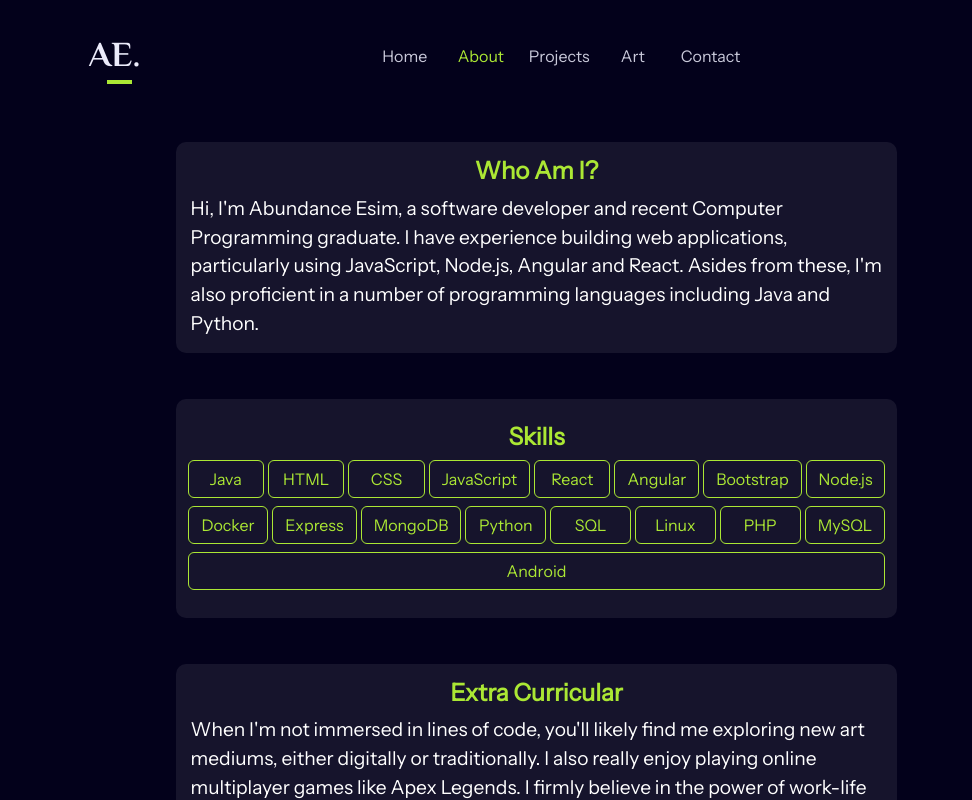
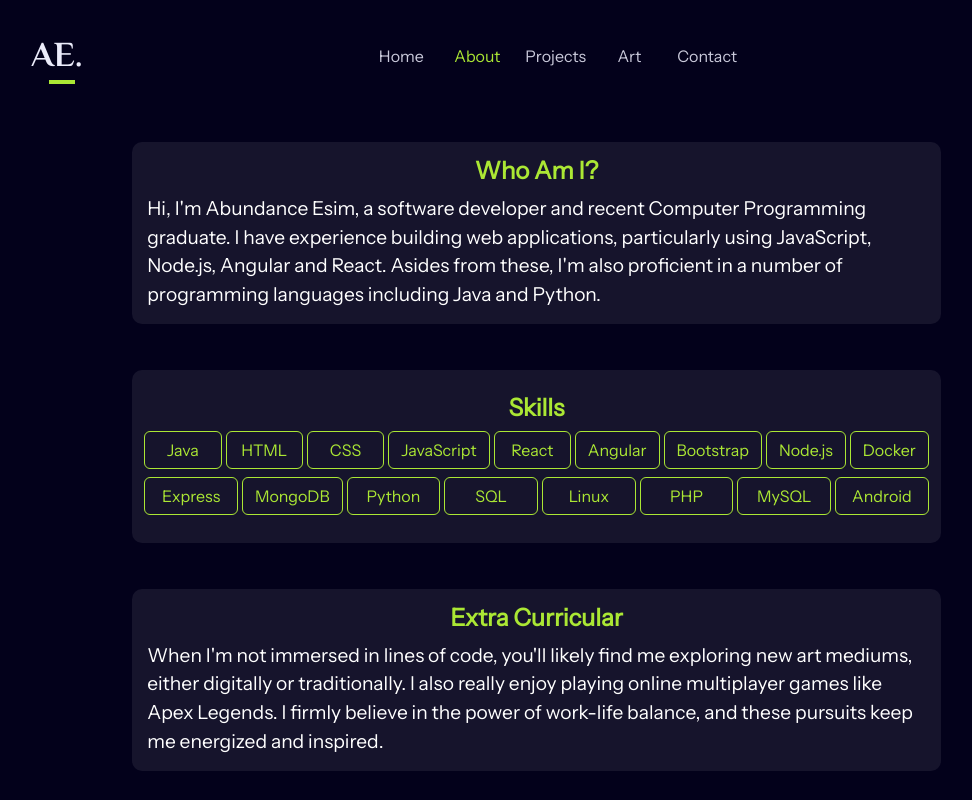
Before and after one commit to abundanceesim/website-portfolio, a React (Create React App) app in the folder client/: page /about in a window 1280 px wide. Shown: the top 800 px of the page, without its empty margins (96-1068 px from the left). Built offline with nearby package versions, Linux system fonts and the light colour scheme.

Commit message:
Modify style for increased responsiveness

```diff
--- a/client/src/App.css
+++ b/client/src/App.css
@@ -442,7 +442,7 @@ ul.nav-menu > a {
     right: 0rem;
     text-align: center;
     overflow: hidden;
-    padding-top: 50%;
+    padding-top: 45%;
   }
 
   .mob-nav-item {
@@ -629,10 +629,20 @@ ul.nav-menu > a {
   }
 }
 
-@media only screen and (min-width: 768px), (min-width: 940px){
+/* @media only screen and (min-width: 768px), (min-width: 940px){
   .project-row {
     justify-content: center;
   }
+}  */
+
+@media only screen and (min-width: 768px) and (max-width: 1400px){
+  #page-container {
+      width: 84vw;
+    }
+
+    .project-row {
+      justify-content: center;
+    }
 }
 
 /*---------About page----------------------*/
--- a/client/src/pages/Artworks.jsx
+++ b/client/src/pages/Artworks.jsx
@@ -2,7 +2,6 @@ import Artwork from '../components/Artwork'
 import artworks from '../components/allArtworks'
 
 export default function Artworks() {
-  // console.log(artworks);
   return (
     <>
       {artworks.length > 0 ? (
```
Also changed, not shown: client/src/pages/About.jsx (+0 -46 lines), client/src/pages/Home.jsx (+0 -42 lines).
